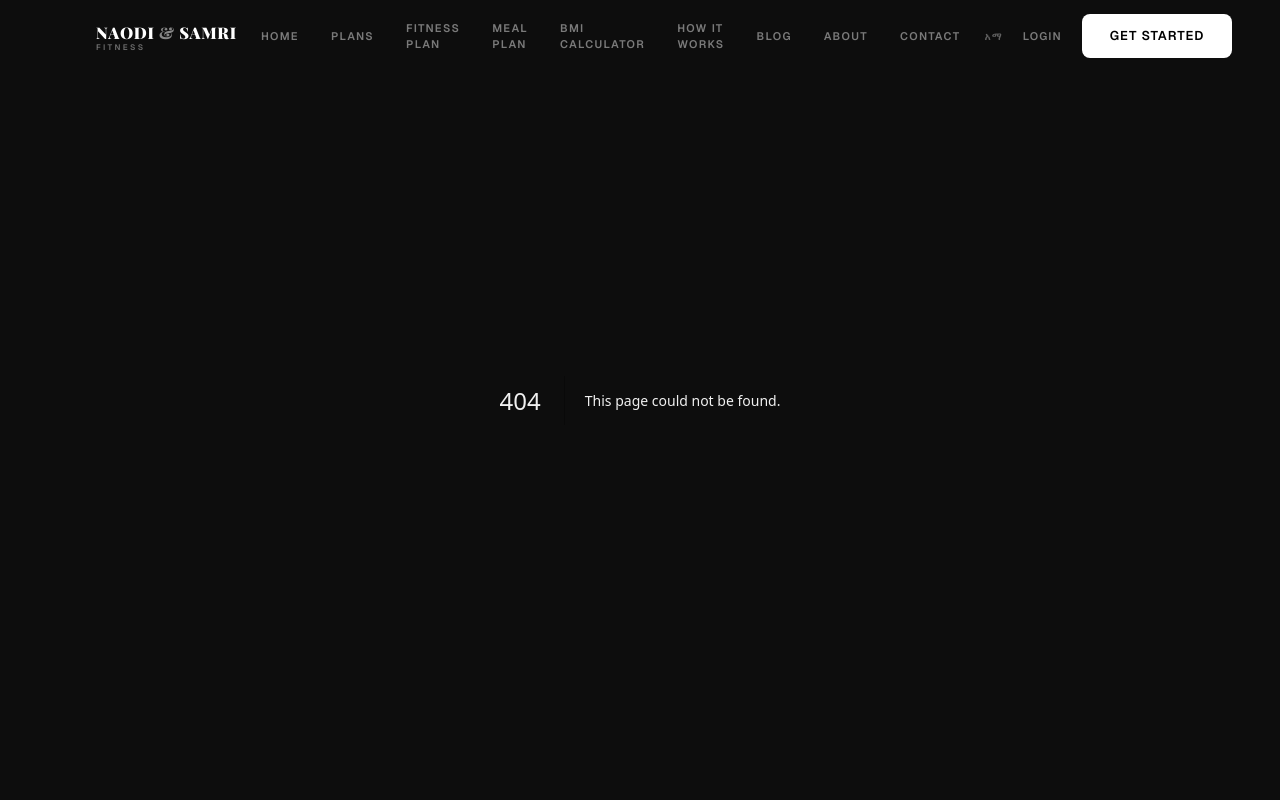
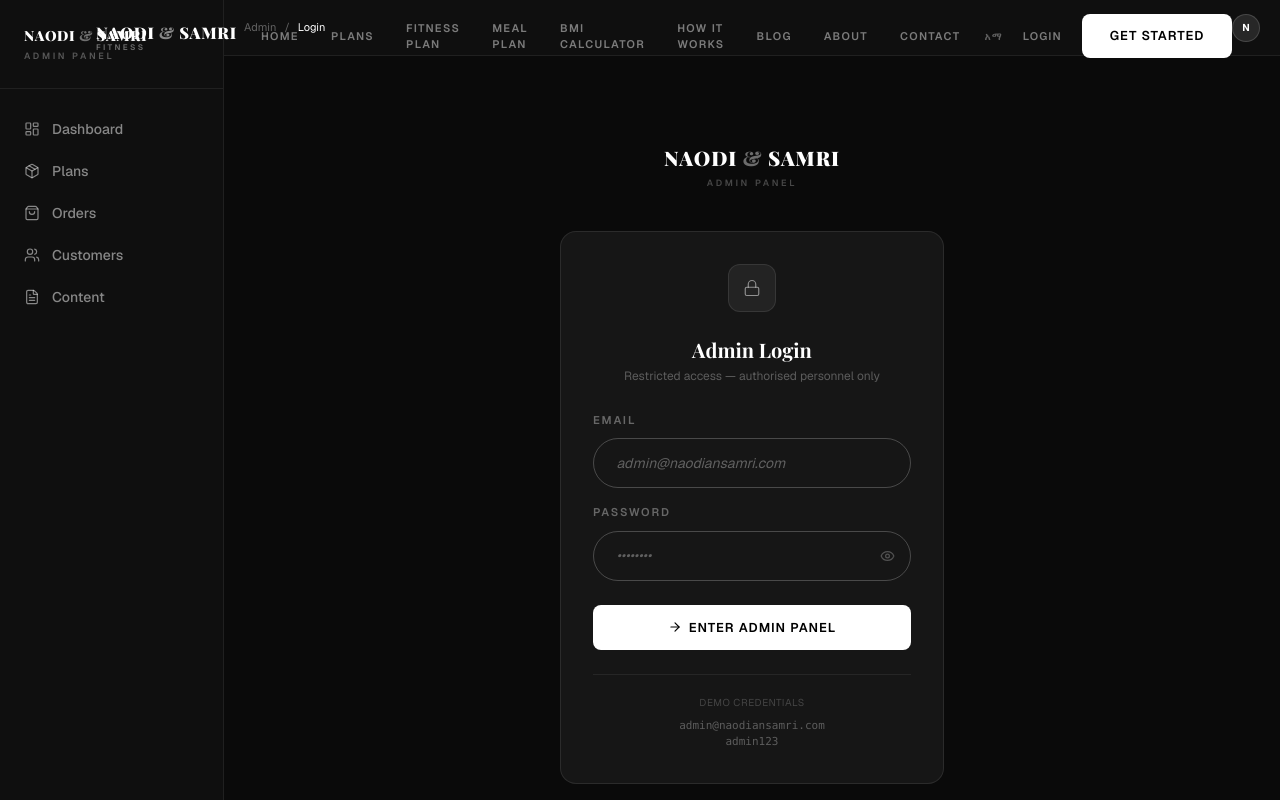
Before and after one commit to abelamaremain-netizen/Fitness-nutrition-platform, a Next.js app: page /admin/login in a window 1280 px wide. Before the commit this address had no page. Shown: the top 800 px of the page. Built offline with nearby package versions, Linux system fonts and the light colour scheme.

Commit message:
Add admin login page, footer admin link

```diff
--- /dev/null
+++ b/app/admin/login/layout.tsx
@@ -0,0 +1,5 @@
+// Override the parent admin layout for the login page
+// so the sidebar doesn't appear before the user is authenticated
+export default function AdminLoginLayout({ children }: { children: React.ReactNode }) {
+  return <>{children}</>;
+}
--- /dev/null
+++ b/app/admin/login/page.tsx
@@ -0,0 +1,142 @@
+"use client";
+import { useState } from "react";
+import { useRouter } from "next/navigation";
+import { motion } from "framer-motion";
+import { Eye, EyeOff, ArrowRight, Lock } from "lucide-react";
+
+// Demo credentials — in the real app this is handled server-side with JWT
+const DEMO_EMAIL    = "admin@naodiansamri.com";
+const DEMO_PASSWORD = "admin123";
+
+export default function AdminLoginPage() {
+  const router = useRouter();
+  const [email,    setEmail]    = useState("");
+  const [password, setPassword] = useState("");
+  const [showPw,   setShowPw]   = useState(false);
+  const [loading,  setLoading]  = useState(false);
+  const [error,    setError]    = useState("");
+
+  const handleSubmit = async (e: React.FormEvent) => {
+    e.preventDefault();
+    setError("");
+    setLoading(true);
+    await new Promise((r) => setTimeout(r, 800));
+    setLoading(false);
+
+    if (email === DEMO_EMAIL && password === DEMO_PASSWORD) {
+      router.push("/admin");
+    } else {
+      setError("Invalid credentials. Try admin@naodiansamri.com / admin123");
+    }
+  };
+
+  return (
+    <div className="min-h-screen flex items-center justify-center px-4"
+      style={{ background: "#0a0a0a" }}>
+      <motion.div
+        initial={{ opacity: 0, y: 20 }}
+        animate={{ opacity: 1, y: 0 }}
+        className="w-full max-w-sm"
+      >
+        {/* Logo */}
+        <div className="text-center mb-10">
+          <span className="text-white text-xl font-black tracking-wider uppercase"
+            style={{ fontFamily: "var(--font-serif)" }}>
+            Naodi <span className="text-white/40">&</span> Samri
+          </span>
+          <p className="text-white/25 text-[9px] font-semibold tracking-[0.3em] uppercase mt-1">
+            Admin Panel
+          </p>
+        </div>
+
+        {/* Card */}
+        <div className="card p-8">
+          {/* Lock icon */}
+          <div className="w-12 h-12 rounded-xl bg-white/[0.06] border border-white/[0.09] flex items-center justify-center mx-auto mb-6">
+            <Lock size={18} className="text-white/50" strokeWidth={1.5} />
+          </div>
+
+          <h1 className="text-xl font-bold text-white text-center mb-1"
+            style={{ fontFamily: "var(--font-serif)" }}>
+            Admin Login
+          </h1>
+          <p className="text-white/30 text-xs text-center mb-7">
+            Restricted access — authorised personnel only
+          </p>
+
+          <form onSubmit={handleSubmit} className="space-y-4">
+            <div>
+              <label className="field-label">Email</label>
+              <input
+                type="email"
+                required
+                placeholder="admin@naodiansamri.com"
+                value={email}
+                onChange={(e) => setEmail(e.target.value)}
+                className="pill-input"
+              />
+            </div>
+
+            <div>
+              <label className="field-label">Password</label>
+              <div className="relative">
+                <input
+                  type={showPw ? "text" : "password"}
+                  required
+                  placeholder="••••••••"
+                  value={password}
+                  onChange={(e) => setPassword(e.target.value)}
+                  className="pill-input pr-12"
+                />
+                <button
+                  type="button"
+                  onClick={() => setShowPw(!showPw)}
+                  className="absolute right-4 top-1/2 -translate-y-1/2 text-white/25 hover:text-white/60 transition-colors"
+                >
+                  {showPw ? <EyeOff size={15} /> : <Eye size={15} />}
+                </button>
+              </div>
+            </div>
+
+            {/* Error */}
+            {error && (
+              <motion.p
+                initial={{ opacity: 0, y: -4 }}
+                animate={{ opacity: 1, y: 0 }}
+                className="text-red-400/80 text-xs leading-relaxed bg-red-500/8 border border-red-500/15 rounded-lg px-3 py-2.5"
+              >
+                {error}
+              </motion.p>
+            )}
+
+            <button
+              type="submit"
+              disabled={loading}
+              className="btn btn-white w-full py-3.5 mt-2"
+            >
+              {loading
+                ? <span className="w-4 h-4 border-2 border-black/30 border-t-black rounded-full animate-spin" />
+                : <><ArrowRight size={14} /> Enter Admin Panel</>
+              }
+            </button>
+          </form>
+
+          {/* Demo hint */}
+          <div className="mt-6 pt-5 border-t border-white/[0.07] text-center">
+            <p className="text-[10px] text-white/20 tracking-wider uppercase mb-2">Demo credentials</p>
+            <p className="text-[11px] text-white/30 font-mono">admin@naodiansamri.com</p>
+            <p className="text-[11px] text-white/30 font-mono">admin123</p>
+          </div>
+        </div>
+
+        {/* Back link */}
+        <p className="text-center mt-6">
+          <a href="/"
+            className="text-[11px] tracking-widest uppercase text-white/20 hover:text-white/50 transition-colors">
+            ← Back to Site
+          </a>
+        </p>
+      </motion.div>
+    </div>
+  );
+}
--- a/components/layout/Footer.tsx
+++ b/components/layout/Footer.tsx
@@ -73,7 +73,13 @@ export default function Footer() {
           <p className="text-[11px] text-white/20 tracking-widest uppercase">
             © 2026 Naodi & Samri Fitness. All rights reserved.
           </p>
-          <p className="text-[11px] text-white/20 tracking-widest uppercase">Made with ♥ in Ethiopia</p>
+          <div className="flex items-center gap-6">
+            <p className="text-[11px] text-white/20 tracking-widest uppercase">Made in Ethiopia</p>
+            <Link href="/admin/login"
+              className="text-[10px] text-white/15 hover:text-white/40 tracking-widest uppercase transition-colors">
+              Admin
+            </Link>
+          </div>
         </div>
       </div>
     </footer>
```
